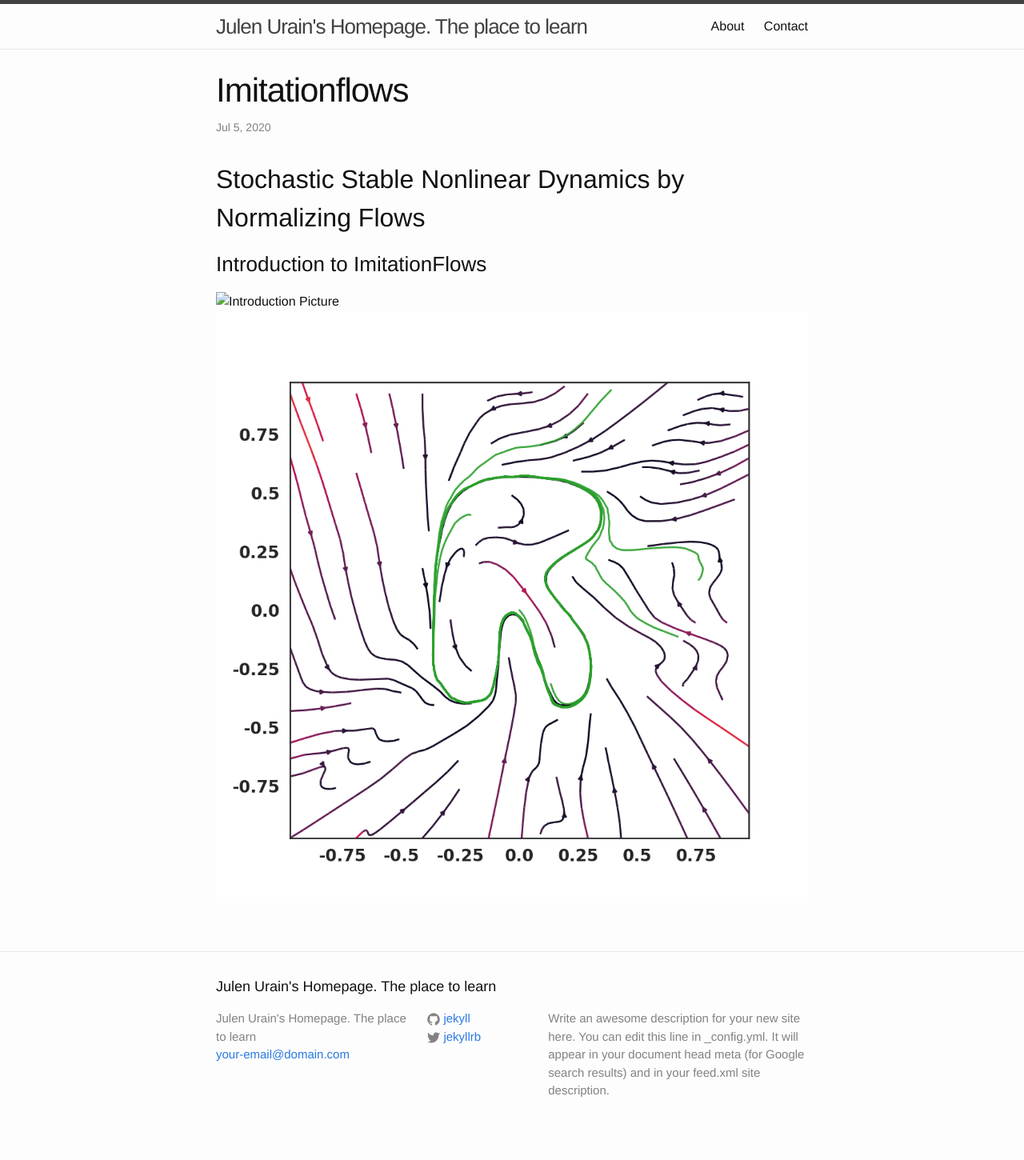
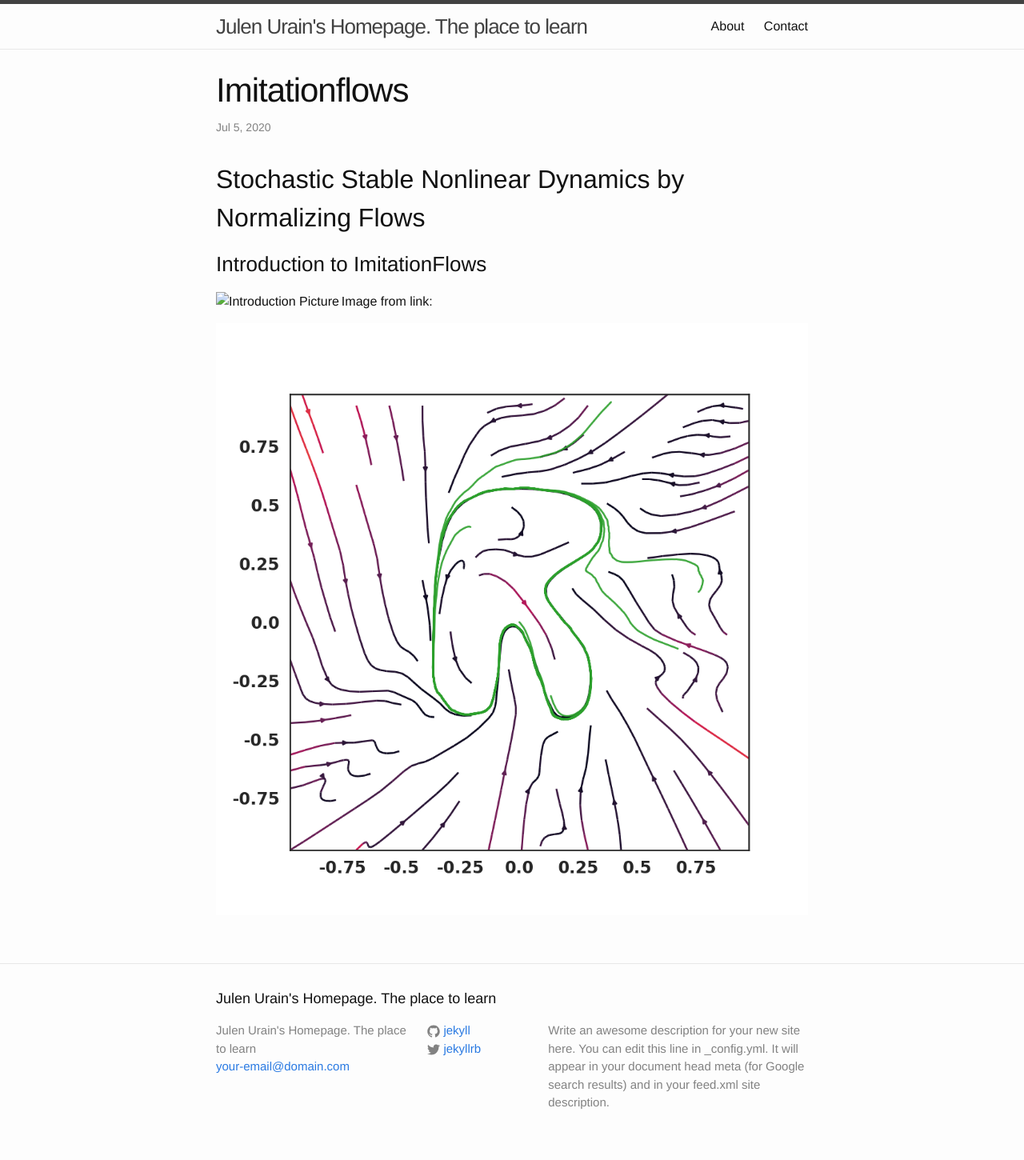
Before and after one commit to TheCamusean/theCamusean.github.io, a Jekyll site: the page built from _posts/2020-07-05-ImitationFlows.md, in a window 1280 px wide. Shown: the whole page at 80% size. Built offline with Jekyll 4.4.1, drawn with Linux system fonts in a browser that asks for light colours; our own code applies the rules of GitHub Pages for plain Markdown files.

Commit message:
test image

```diff
--- a/_posts/2020-07-05-ImitationFlows.md
+++ b/_posts/2020-07-05-ImitationFlows.md
@@ -5,4 +5,6 @@
      alt="Introduction Picture"
      style="float: left; margin-right: 3px;" />
 
+Image from link:
+
 ![Image](https://github.com/TheCamusean/theCamusean.github.io/blob/master/_figures/RSHAPE.png)
```
